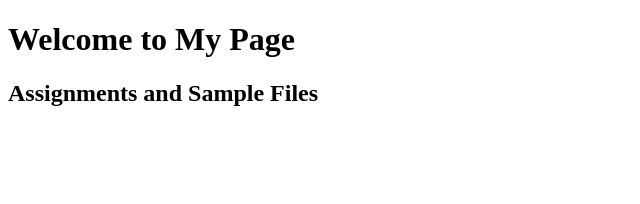
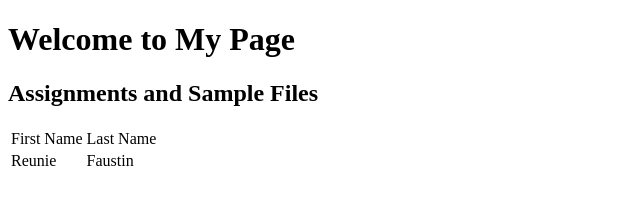
Before and after one commit to reunie24/reunie24.github.io, a plain HTML site: page index.html in a window 1280 px wide. Shown: the whole page, without its empty margins (0-640 px from the left). Drawn offline with Linux system fonts and the light colour scheme.

Commit message:
2nd Version (added table)

```diff
--- a/index.html
+++ b/index.html
@@ -1,11 +1,32 @@
 <!DOCTYPE html>
 <html lang="en" dir="ltr">
+
 <head>
   <meta charset="utf-8">
   <title>My Github Page</title>
 </head>
+
 <body>
   <h1>Welcome to My Page</h1>
   <h2>Assignments and Sample Files</h2>
+  <table>
+    <tr>
+      <td>First Name</td>
+      <td>Last Name</td>
+    </tr>
+    <tr>
+      <td>Reunie</td>
+      <td>Faustin</td>
+    </tr>
+    <tr>
+      <td></td>
+      <td></td>
+    </tr>
+    <tr>
+      <td></td>
+      <td></td>
+    </tr>
+  </table>
 </body>
+
 </html>
```
Lines whose indentation alone changed are shown as unchanged.
